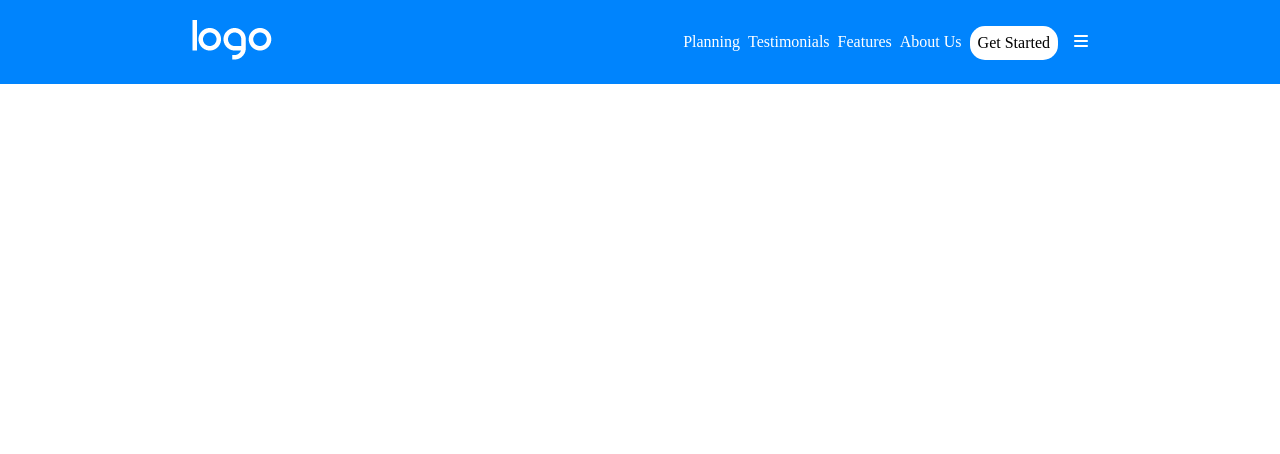
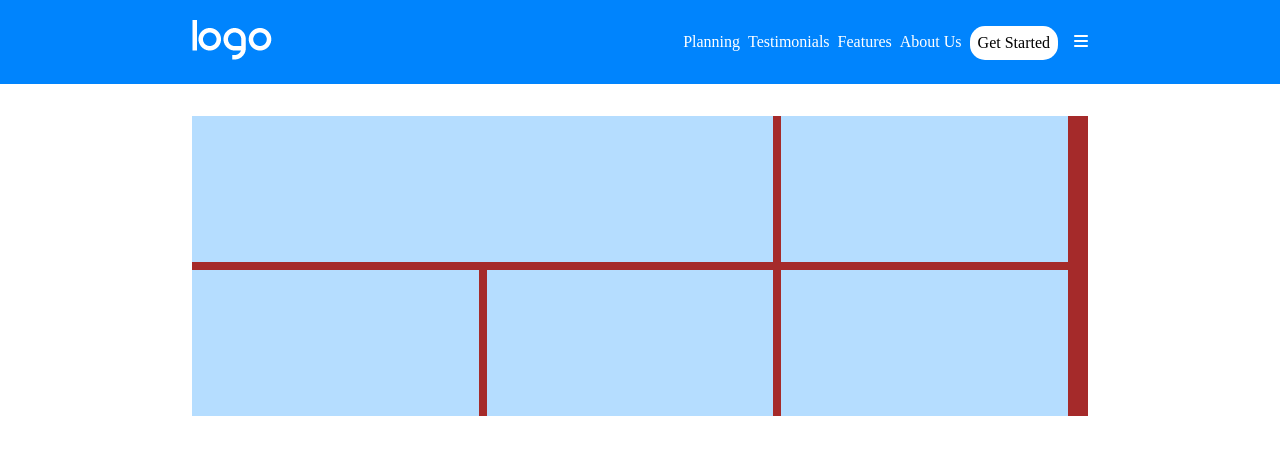
Before and after one commit to Alessandra-Casu/htmlcss-responsive-layout, a plain HTML site: page index.html in a window 1280 px wide. Drawn offline with Linux system fonts and the light colour scheme.

Commit message:
add card-container

```diff
--- a/assets/style.css
+++ b/assets/style.css
@@ -43,3 +43,24 @@ nav{
     margin: .5rem;
     margin-bottom: 1.5rem;
 }
+
+.card-container{
+    display: flex;
+    flex-wrap: wrap;
+    width: 100%;
+    min-height: 300px;    /*DA TOGLIERE*/
+    background-color: brown;/*DA TOGLIERE*/
+    margin-top: 2rem;
+    margin-bottom: 4rem;
+    gap: .5rem;
+
+}
+
+.card-container .card{
+    flex-basis: 32%;
+    background-color: #B5DDFF;
+
+}
+.card-container .double-card{
+    flex-basis: calc(64% + .5rem);
+}
--- a/index.html
+++ b/index.html
@@ -9,7 +9,7 @@
     <link rel="stylesheet" href="assets/style.css">
 </head>
 <body>
-    <!--header con nav più jumbo-->
+    <!--header con nav più cell-container-->
     <header>
         <nav>
             <ul class="nav-bar container-small">
@@ -29,9 +29,20 @@
             </ul>
 
         </nav>
-        <div class="jumbo">
+        <div class="container-small">
+            <div class="card-container">
+                <div class="card double-card"></div>
+                <div class="card"></div>
+                <div class="card"></div>
+                <div class="card"></div>
+                <div class="card"></div>
+
+
+
+            </div>
 
         </div>
+
     </header>
 
     <!--main con 5 sezioni-->
```
